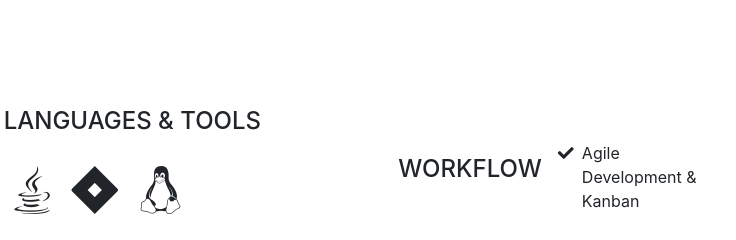
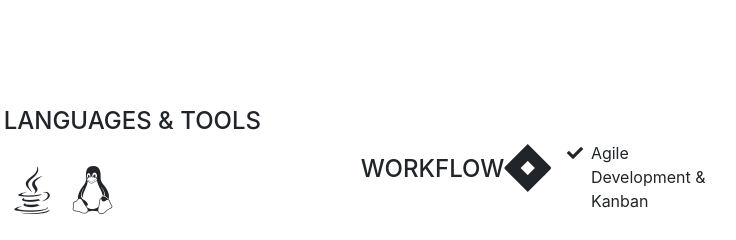
Before and after one commit to Blind-Watchmaker/Blind-Watchmaker.github.io, a website with bundled scripts: page index.html in a window 1280 px wide. Shown: the part 3440-3680 px from the top of the page, 509-1245 px from the left. Built offline with nearby package versions, Linux system fonts and the light colour scheme; a web font is replaced by a local one.

Commit message:
Revise workflow

```diff
--- a/index.html
+++ b/index.html
@@ -208,9 +208,6 @@
             <i class="fab fa-java"></i>
           </li>
           <li class="list-inline-item">
-            <i class="fab fa-jira"></i>
-          </li>
-          <li class="list-inline-item">
             <i class="fab fa-linux"></i>
           </li>
         </ul>
@@ -231,6 +228,11 @@
         </div>
 
       <div class="subheading mb-3">Workflow</div>
+          <ul class="list-inline dev-icons">
+          <li class="list-inline-item">
+            <i class="fab fa-jira"></i>
+          </li>
+        </ul>
         <ul class="fa-ul mb-0">
           <li>
             <i class="fa-li fa fa-check"></i>
```
